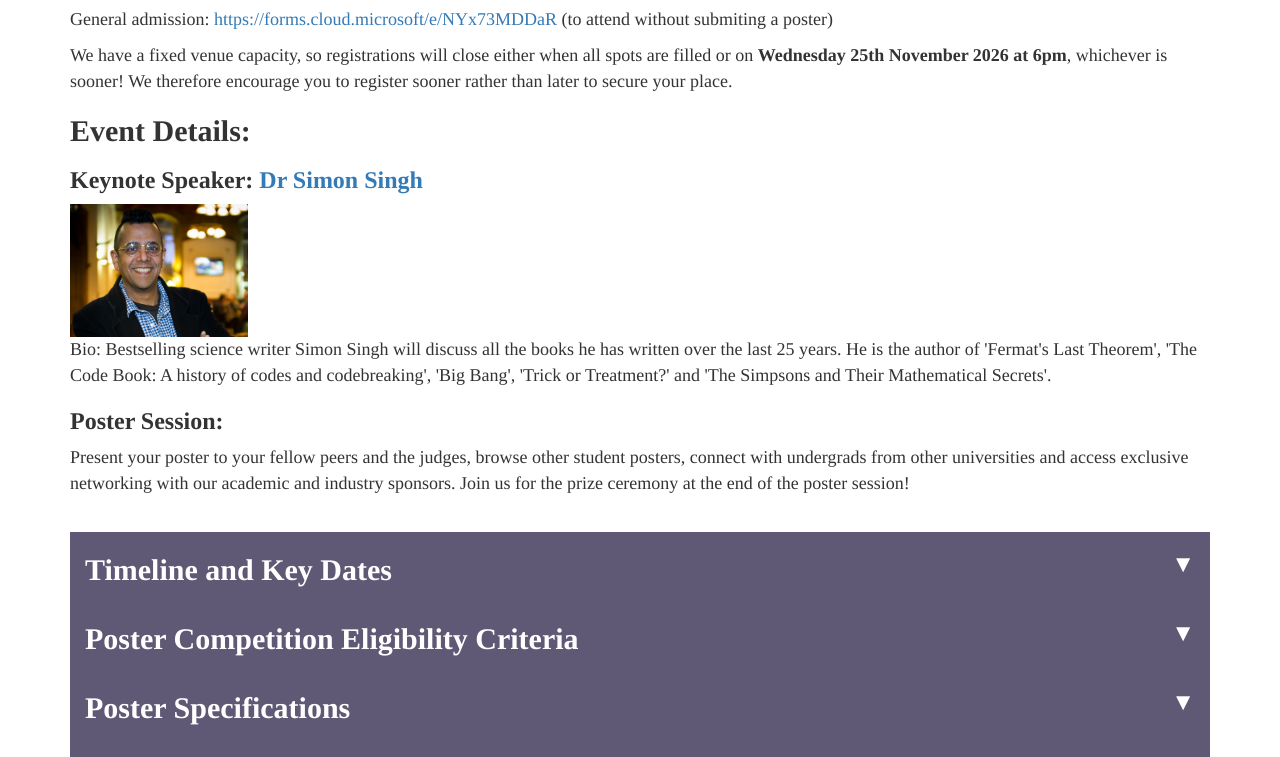
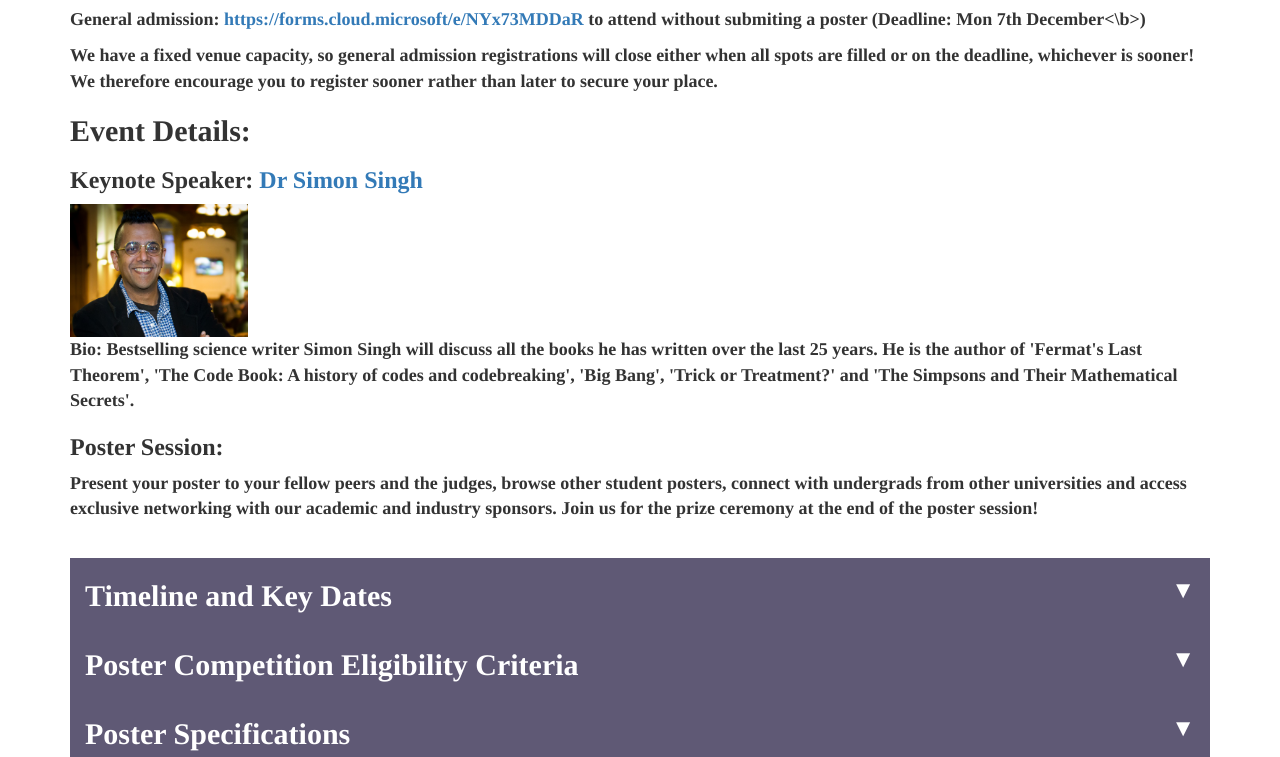
Before and after one commit to UCL-UG-Col/UCL-UG-Col.github.io, a plain HTML site: page posterComp/index.html in a window 1280 px wide. Shown: the part 690-1447 px from the top of the page. Drawn offline with nearby package versions, Linux system fonts and the light colour scheme.

Commit message:
posterComp

```diff
--- a/posterComp/index.html
+++ b/posterComp/index.html
@@ -149,9 +149,9 @@
         <p> On the <b>9th December 2026</b>, 3-6pm, the <a href="https://ucl-ug-col.github.io/">UCL Undergraduate Mathematics Colloquium</a> and the UCL Maths Society will be hosting an Undergraduate Mathematics Poster Competition, inviting the best academic undergraduate posters from Universities across London and beyond to a poster session. Showcase your research, meet fellow maths undergrads, and compete for hundreds of pounds in prizes! </p>
 
         <h2><b>Registration:</b></h2>
-          <p>Submit poster title and abstract: <a href="https://forms.cloud.microsoft/e/TLEMC1gC6n">https://forms.cloud.microsoft/e/TLEMC1gC6n</a> </p>
-          <p>General admission: <a href="https://forms.cloud.microsoft/e/NYx73MDDaR">https://forms.cloud.microsoft/e/NYx73MDDaR</a> (to attend without submiting a poster)</p>
-          <p>We have a fixed venue capacity, so registrations will close either when all spots are filled or on <b>Wednesday 25th November 2026 at 6pm</b>, whichever is sooner! We therefore encourage you to register sooner rather than later to secure your place. </p>
+          <p>Submit poster title and abstract: <a href="https://forms.cloud.microsoft/e/TLEMC1gC6n">https://forms.cloud.microsoft/e/TLEMC1gC6n</a> (Deadline: <b>Wed 25th November<\b>)</p>
+          <p>General admission: <a href="https://forms.cloud.microsoft/e/NYx73MDDaR">https://forms.cloud.microsoft/e/NYx73MDDaR</a> to attend without submiting a poster (Deadline: <b>Mon 7th December<\b>) </p>
+          <p>We have a fixed venue capacity, so general admission registrations will close either when all spots are filled or on the deadline, whichever is sooner! We therefore encourage you to register sooner rather than later to secure your place. </p>
 
         <h2><b>Event Details:</b></h2>
           <h3><b>Keynote Speaker: <a href="https://simonsingh.net/">Dr Simon Singh</a></b></h3>
@@ -249,7 +249,7 @@
             </p></li>
             <li><p>
               <b>Q: How many posters will there be from each University? </b>
-              <br>A: The maximum number of posters from each University is 5.
+              <br>A: The maximum number of posters from each University is 5. We will let you know that your application has been successful by 27th November at the latest. Sending us a digital copy of your poster early (by the 25th November) would help us process your application faster.
             </p></li>
             <li><p>
               <b>Q: Where will I receive information about the event?</b>
```
